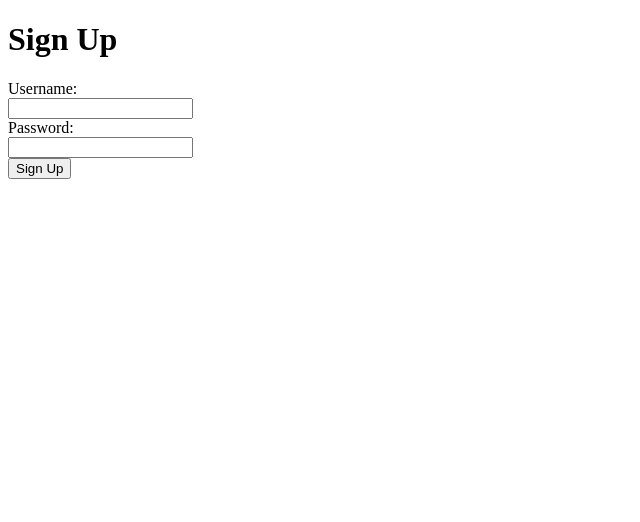
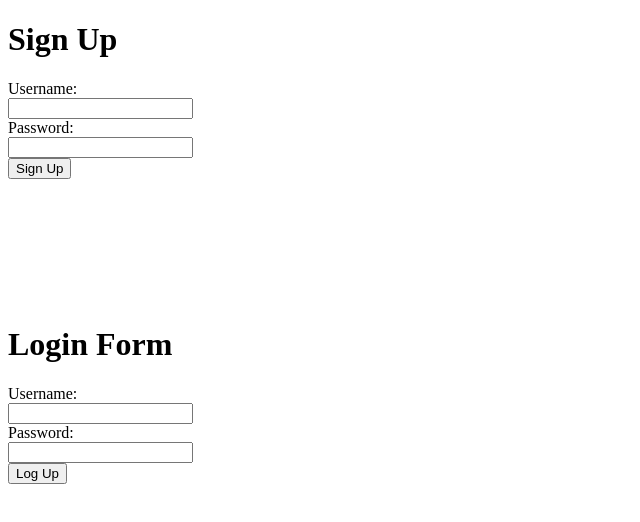
Before and after one commit to tcheng9/blog-api, a React (Create React App) app in the folder website-author/: page / in a window 1280 px wide. Shown: the top 522 px of the page, without its empty margins (0-640 px from the left). Built offline with nearby package versions, Linux system fonts and the light colour scheme.

Commit message:
got login working, now need to persist auth key

```diff
--- a/website-author/src/auth.js
+++ b/website-author/src/auth.js
@@ -10,18 +10,16 @@ function Auth() {
 
   })
 
-  // function signup(){
-  //   console.log('signup button is pressed');
-  // }
+
 
   function handle(e) {
     const newData = {...data};
     newData[e.target.id] = e.target.value
     setData(newData)
-    // console.log(newData);
+    console.log(newData);
   }
 
-  function submit(e){
+  function signupSubmit(e){
     e.preventDefault();
 
     const requestOptions = {
@@ -38,12 +36,44 @@ function Auth() {
       console.log(data);
     })
 
-      // .then(data => this.setState({postId: data.id})
+
   }
 
-  // function login(){
-  //   console.log('login button pressed');
-  // }
+  /////////////////
+  const [loginData, setLoginData] = useState({
+    username: '',
+    password:'',
+  })
+
+  function handleLogin(e) {
+    const newData = {...loginData};
+    newData[e.target.id] = e.target.value
+    setLoginData(newData)
+    console.log(newData);
+  }
+
+
+  function loginSubmit(e) {
+    e.preventDefault();
+
+    const requestOptions = {
+      method: 'POST',
+      headers: {'Content-Type': 'application/json'},
+      body: JSON.stringify(loginData)
+    }
+
+
+    fetch('http://localhost:3000/auth/login', requestOptions)
+    .then((response) => response.json())
+    .then((data) => {
+      console.log(data);
+    })
+
+
+    // .then((data) => {
+    //   console.log(data);
+    //   })
+  }
 
   return (
      <div>
@@ -55,20 +85,28 @@ function Auth() {
           <label htmlFor = "password"> Password: </label> <br/>
           <input onChange={(e) => handle(e)} value = {data.password} type = "text" id = "password" name = "password"/> <br/>
 
-          <button onClick = {submit}> Sign Up </button>
+          <button onClick = {signupSubmit}> Sign Up </button>
         </form>
 
-{/*
+        <br/>
+        <br/>
+        <br/>
+        <br/>
+        <br/>
+        <br/>
+        <br/>
+
+
         <form id = "login">
           <h1> Login Form </h1>
           <label htmlFor = "username"> Username: </label> <br/>
-          <input onChange={(e) => handle(e)} value = {data.username} type = "text"  id = "username" name = "username"/> <br/>
+          <input onChange={(e) => handleLogin(e)} value = {loginData.username} type = "text"  id = "username" name = "username"/> <br/>
 
           <label htmlFor = "password"> Password: </label> <br/>
-          <input onChange={(e) => handle(e)} value = {data.password} type = "text" id = "password" name = "password"/> <br/>
+          <input onChange={(e) => handleLogin(e)} value = {loginData.password} type = "text" id = "password" name = "password"/> <br/>
 
-          <button onClick = {login()}> Log Up </button>
-        </form> */}
+          <button onClick = {loginSubmit}> Log Up </button>
+        </form>
 
     </div>
   )
```
